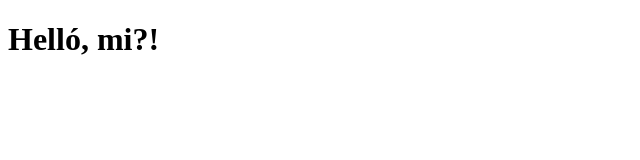
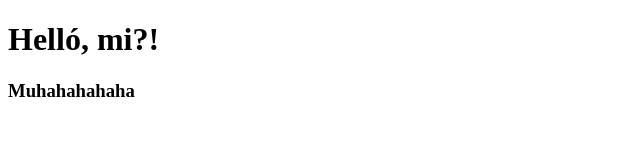
Before and after one commit to KristonDavid/EstiDemo, a plain HTML site: page index.html in a window 1280 px wide. Shown: the whole page, without its empty margins (0-640 px from the left). Drawn offline with Linux system fonts and the light colour scheme.

Commit message:
Szándékos konfliktus

```diff
--- a/index.html
+++ b/index.html
@@ -7,5 +7,6 @@
 </head>
 <body>
     <h1>Helló, mi?!</h1>
+    <h3>Muhahahahaha</h3>
 </body>
 </html>
```
